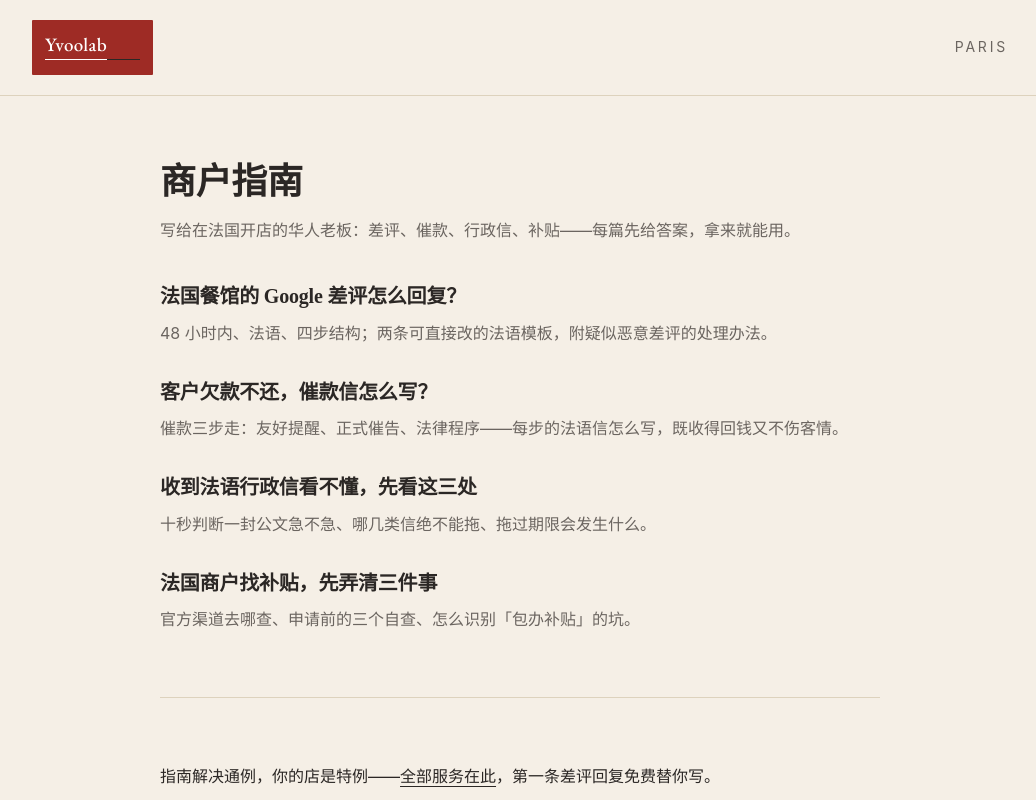
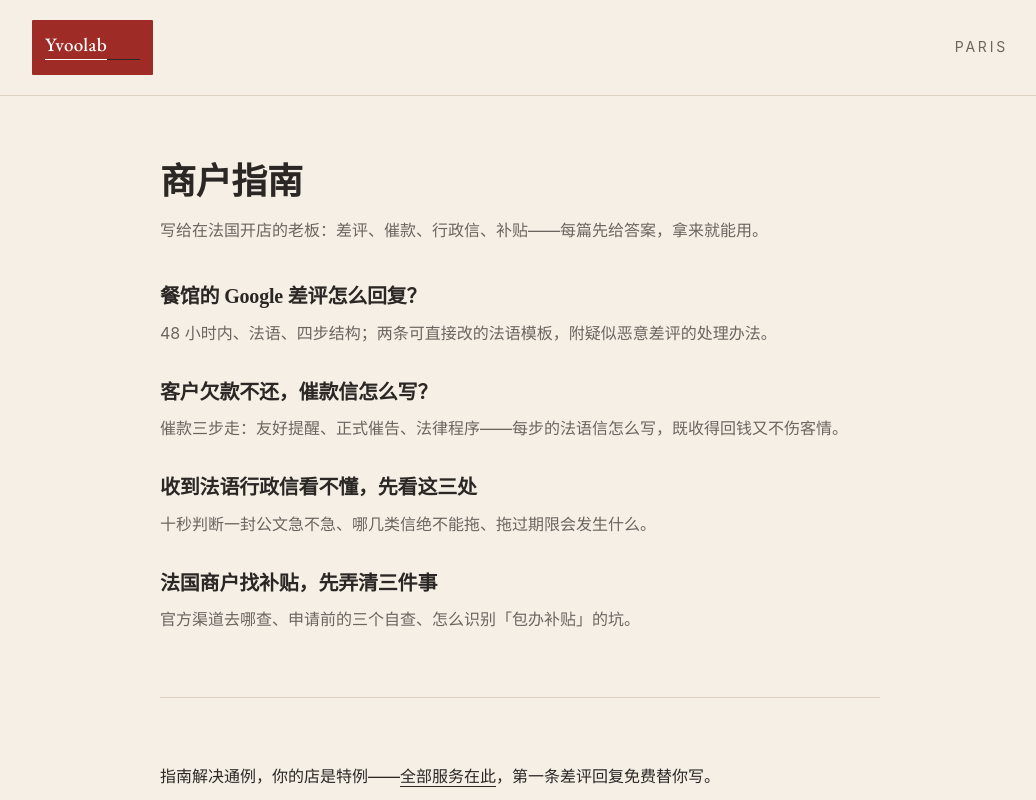
Before and after one commit to yvoolab/yvoolab.github.io, a Next.js app: page /shanghu/zhinan in a window 1280 px wide. Shown: the top 800 px of the page, without its empty margins (120-1156 px from the left). Built offline with nearby package versions, Linux system fonts and the light colour scheme.

Commit message:
copy(h-line): sweep remaining internal-perspective wording — drop 法国餐馆/华人 qualifiers, soften 老板法语不好 (Del's rule extended)

```diff
--- a/app/(h-line)/shanghu/zhinan/cuikuan-xin/page.tsx
+++ b/app/(h-line)/shanghu/zhinan/cuikuan-xin/page.tsx
@@ -5,7 +5,7 @@ import { DISCLAIMER } from "../../../_data/copy";
 
 const TITLE = "客户欠款不还怎么办？法语催款信的写法与节奏";
 const DESC =
-  "在法国做批发、装修、上门服务的华人商户催款指南：催款分三步（relance、mise en demeure、法律程序）、每步的法语信怎么写、措辞怎样既收得回钱又不伤客情。";
+  "在法国做批发、装修、上门服务的商户催款指南：催款分三步（relance、mise en demeure、法律程序）、每步的法语信怎么写、措辞怎样既收得回钱又不伤客情。";
 const URL_PATH = "/shanghu/zhinan/cuikuan-xin";
 const PUBLISHED = "2026-08-08";
 
--- a/app/(h-line)/shanghu/zhinan/google-chaping-huifu/page.tsx
+++ b/app/(h-line)/shanghu/zhinan/google-chaping-huifu/page.tsx
@@ -3,9 +3,9 @@ import Link from "next/link";
 import { Divider, Footer } from "../../../_ui/components";
 import { DISCLAIMER } from "../../../_data/copy";
 
-const TITLE = "法国餐馆 Google 差评怎么回复？模板与三条原则";
+const TITLE = "餐馆的 Google 差评怎么回复？模板与三条原则";
 const DESC =
-  "法国餐馆、美甲店、零售店的 Google 差评回复指南：48 小时内用法语回、三步结构、两条可直接改的法语模板，以及疑似恶意差评的处理办法。";
+  "餐馆、美甲店、零售店的 Google 差评回复指南：48 小时内用法语回、三步结构、两条可直接改的法语模板，以及疑似恶意差评的处理办法。";
 const URL_PATH = "/shanghu/zhinan/google-chaping-huifu";
 const PUBLISHED = "2026-08-07";
 
@@ -22,7 +22,7 @@ const FAQS: Array<[string, string]> = [
     "不能。只有违反 Google 政策的评价（虚假、辱骂、竞争对手冒充顾客等）才可能通过官方举报下架。凡承诺「花钱包删」的服务都不可信，且刷好评、买好评本身违反 Google 规则，被查到反伤店铺。删不掉的差评，认真回复是店家唯一握在自己手里的主动权。",
   ],
   [
-    "老板法语不好，差评怎么回？",
+    "法语没把握，差评怎么回？",
     "回复必须用法语写——看差评的新客人是法语读者。法语没把握，可以请店里法语好的员工把关，或找代笔服务：把差评发过去，对方写好你过目再发，不必自己硬憋。",
   ],
   [
@@ -87,7 +87,7 @@ export default function Page() {
     <>
       <script type="application/ld+json" dangerouslySetInnerHTML={{ __html: JSON.stringify(jsonLd) }} />
       <article className="mx-auto max-w-3xl px-6 py-16">
-        <h1 className="hl-display text-3xl leading-tight sm:text-4xl">法国餐馆的 Google 差评怎么回复？</h1>
+        <h1 className="hl-display text-3xl leading-tight sm:text-4xl">餐馆的 Google 差评怎么回复？</h1>
         <p className="mt-3 text-sm" style={{ color: "var(--hl-fg-muted)" }}>
           Yvoolab · 发布 2026-08-07 · 适用于餐馆、美甲店、按摩店、零售店
         </p>
--- a/app/(h-line)/shanghu/zhinan/page.tsx
+++ b/app/(h-line)/shanghu/zhinan/page.tsx
@@ -6,7 +6,7 @@ import { DISCLAIMER } from "../../_data/copy";
 export const metadata: Metadata = {
   title: "商户指南 · 差评、催款、行政信、补贴 — Yvoolab",
   description:
-    "写给在法国开店的华人商户的实用指南：Google 差评怎么回、催款信怎么写、法语行政信怎么分轻重、补贴去哪找。中文写成，拿来就能用。",
+    "写给在法国开店的商户的实用指南：Google 差评怎么回、催款信怎么写、法语行政信怎么分轻重、补贴去哪找。中文写成，拿来就能用。",
   alternates: { canonical: "/shanghu/zhinan" },
 };
 
@@ -14,7 +14,7 @@ export const metadata: Metadata = {
 const ARTICLES: Array<[string, string, string]> = [
   [
     "/shanghu/zhinan/google-chaping-huifu",
-    "法国餐馆的 Google 差评怎么回复？",
+    "餐馆的 Google 差评怎么回复？",
     "48 小时内、法语、四步结构；两条可直接改的法语模板，附疑似恶意差评的处理办法。",
   ],
   [
@@ -40,7 +40,7 @@ export default function ZhinanPage() {
       <div className="mx-auto max-w-3xl px-6 py-16">
         <h1 className="hl-display text-3xl leading-tight sm:text-4xl">商户指南</h1>
         <p className="mt-3 leading-relaxed" style={{ color: "var(--hl-fg-muted)" }}>
-          写给在法国开店的华人老板：差评、催款、行政信、补贴——每篇先给答案，拿来就能用。
+          写给在法国开店的老板：差评、催款、行政信、补贴——每篇先给答案，拿来就能用。
         </p>
         <div className="mt-10 space-y-8">
           {ARTICLES.map(([href, title, desc]) => (
--- a/app/(h-line)/shanghu/zhinan/shanghu-butie/page.tsx
+++ b/app/(h-line)/shanghu/zhinan/shanghu-butie/page.tsx
@@ -5,7 +5,7 @@ import { DISCLAIMER } from "../../../_data/copy";
 
 const TITLE = "法国商户能申哪些补贴？先弄清三件事";
 const DESC =
-  "在法国开店的华人商户找补贴指南：官方补贴信息去哪查（aides-territoires 等官方渠道）、申请前先弄清的三件事、怎么识别「包办补贴」的坑。";
+  "在法国开店的商户找补贴指南：官方补贴信息去哪查（aides-territoires 等官方渠道）、申请前先弄清的三件事、怎么识别「包办补贴」的坑。";
 const URL_PATH = "/shanghu/zhinan/shanghu-butie";
 const PUBLISHED = "2026-08-08";
 
--- a/app/(h-line)/shanghu/zhinan/xingzheng-xinjian/page.tsx
+++ b/app/(h-line)/shanghu/zhinan/xingzheng-xinjian/page.tsx
@@ -5,7 +5,7 @@ import { DISCLAIMER } from "../../../_data/copy";
 
 const TITLE = "收到法语行政信看不懂怎么办？先分轻重缓急";
 const DESC =
-  "在法国开店的华人商户行政信件指南：怎么十秒判断一封法语公文急不急、哪几类信绝不能拖（催告、扣款通知、限期整改）、拖过期限会发生什么。";
+  "在法国开店的商户行政信件指南：怎么十秒判断一封法语公文急不急、哪几类信绝不能拖（催告、扣款通知、限期整改）、拖过期限会发生什么。";
 const URL_PATH = "/shanghu/zhinan/xingzheng-xinjian";
 const PUBLISHED = "2026-08-08";
 
```
